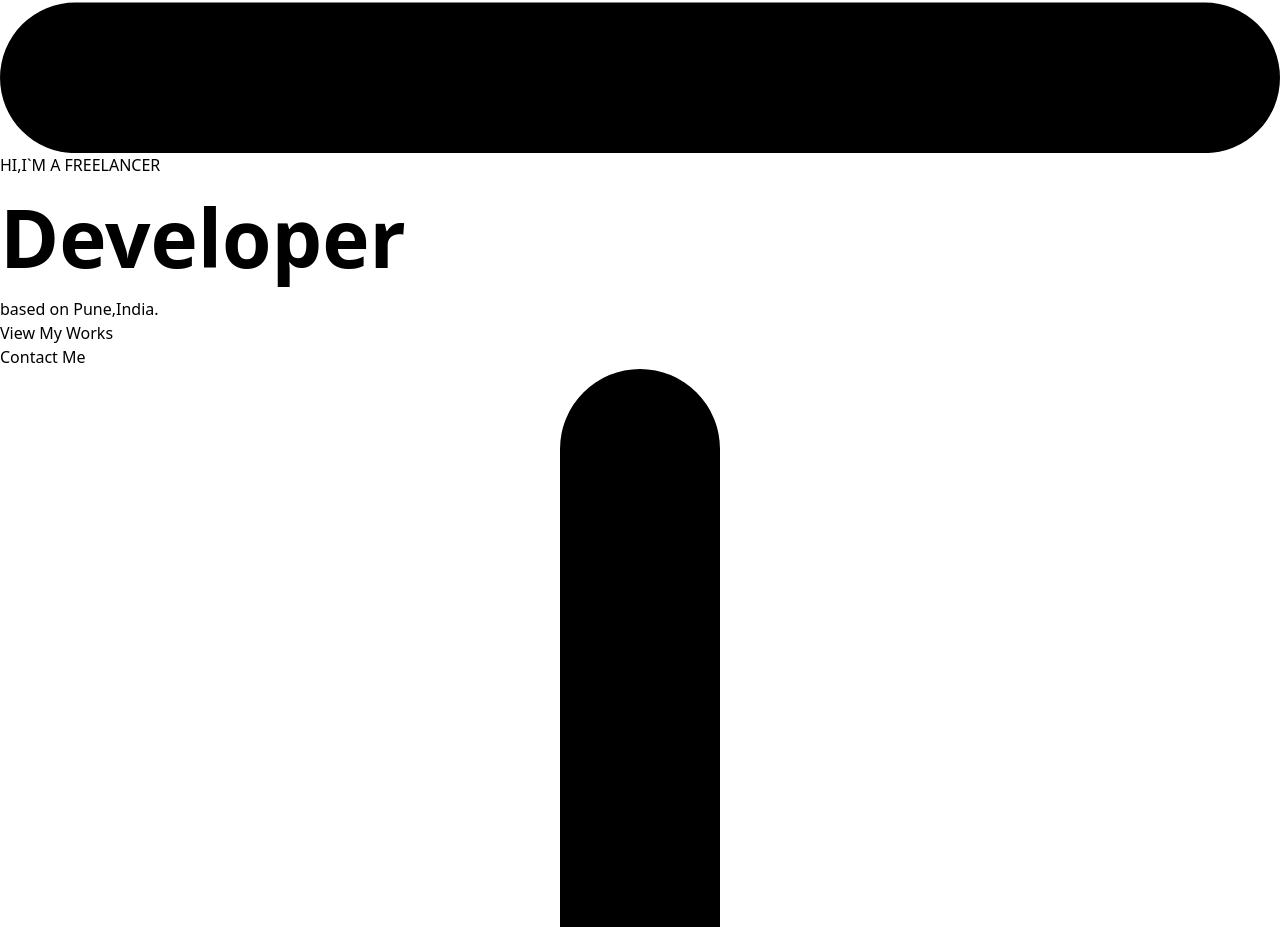
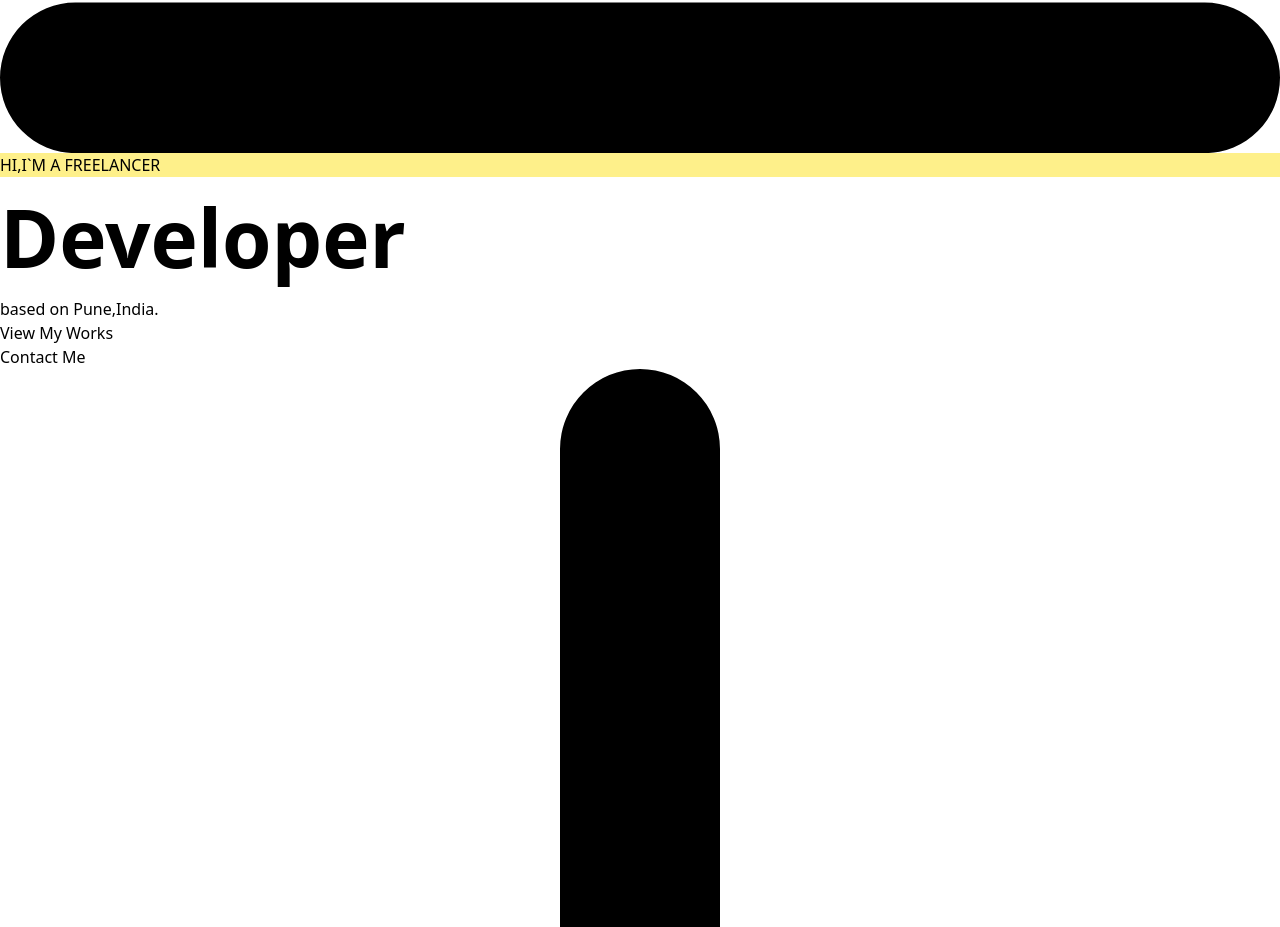
Before and after one commit to SwippyA/My-portfolio, a React (Vite) app in the folder myPortfolio/: page / in a window 1280 px wide. Shown: the part 2371-3298 px from the top of the page. Built offline with nearby package versions, Linux system fonts and the light colour scheme.

Commit message:
home animation done

```diff
--- a/myPortfolio/package.json
+++ b/myPortfolio/package.json
@@ -11,6 +11,7 @@
   },
   "dependencies": {
     "@reduxjs/toolkit": "^2.0.1",
+    "framer-motion": "^10.17.9",
     "react": "^18.2.0",
     "react-dom": "^18.2.0",
     "react-icons": "^4.12.0",
--- a/myPortfolio/src/Components/Home/home.jsx
+++ b/myPortfolio/src/Components/Home/home.jsx
@@ -1,20 +1,56 @@
 import React from "react";
 import Type_Animation from "../animation/type_Animation";
-import Head from "../Head/Head";
-import Footer from "../Footer/Footer";
-import { NavLink } from "react-router-dom";
+import {motion, spring} from "framer-motion"
+ import { NavLink } from "react-router-dom";
 function Home() {
   return (
     <>
       <div>
         <div className=" flex bg-yellow-200 w-full h-full items-center justify-between p-11">
           <div className="flex flex-col p-4 gap-2">
-            <div className="text-6xl">HI,I`M A FREELANCER </div>
+            <motion.div className="text-6xl"
+            animate={{
+              x:0,
+              rotate:0,
+              backgroundColor:"rgb(254 240 138)"
+
+                    }}
+            initial={{
+              x:1000,
+              rotate:360,
+              backgroundColor:"blue"
+
+
+
+
+            }}
+            transition={{
+              type:"spring",
+              stiffness:30
+            }}
+
+
+            >HI,I`M A FREELANCER </motion.div>
             <div>
               <Type_Animation />
             </div>
             <div className="text-2xl font-semibold">based on Pune,India.</div>
-            <div className="flex gap-7 m-3 justify-start">
+            <motion.div
+            className="flex gap-7 m-3 justify-start"
+            animate={{
+              y:0,
+              opacity:1
+            }}
+            initial={{
+              y:1000,
+              opacity:0
+            }}
+            transition={{
+              type: "spring",
+               stiffness: 100
+            }}
+
+            >
               <NavLink
                 to="/project"
                 className="px-6 py-4 hover:bg-slate-800 duration-1000 bg-black text-white font-bold"
@@ -45,9 +81,25 @@ function Home() {
                   />
                 </svg>
               </a>
-            </div>
+            </motion.div>
           </div>
-          <div className=" mt-7  h-1/3  z-0">
+          <motion.div
+           className=" mt-7  h-1/3  z-0"
+           animate={{
+              scale:1,
+              opacity:1
+           }}
+           initial={{
+            scale:0.1,
+            opacity:0.1
+           }}
+           transition={{
+            duration:1
+
+           }}
+
+
+           >
             <div className="w-11/12 h-11/12 z-0 bg-white p-7 box-border overflow-hidden rounded-full ">
               <img
                 className="saturate-0 rounded-full transition-transform duration-1000 hover:saturate-100 ease-in-out transform-gpu hover:scale-110   "
@@ -55,7 +107,7 @@ function Home() {
                 alt="Profile Image"
               />
             </div>
-          </div>
+          </motion.div>
         </div>
         <div></div>
         <div className="bg-yellow-200 flex justify-center p-1">
```
Also changed, not shown: 1 other file (tests, documents, lock files or other folders).
